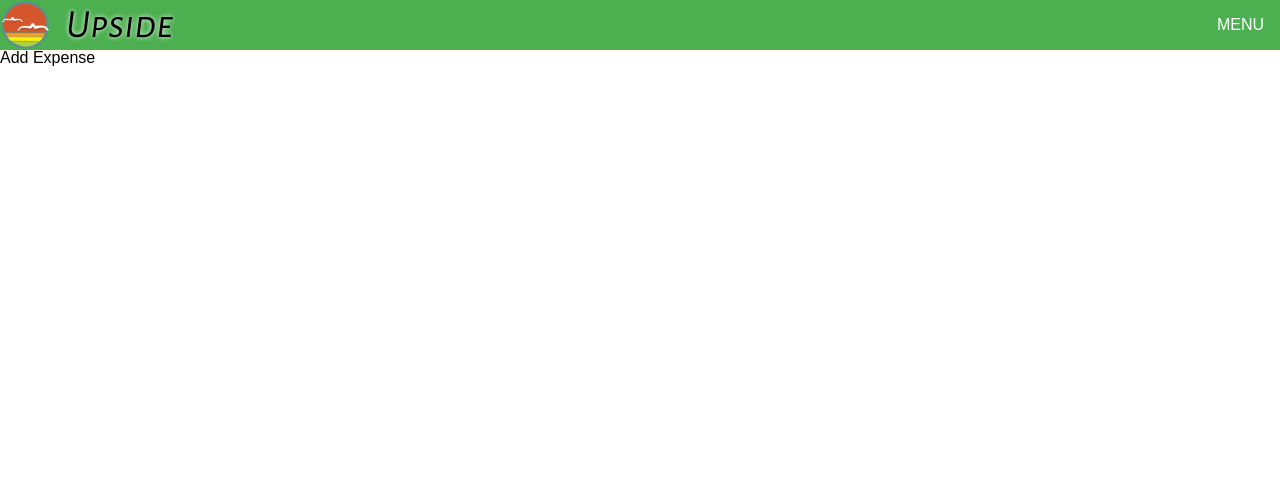
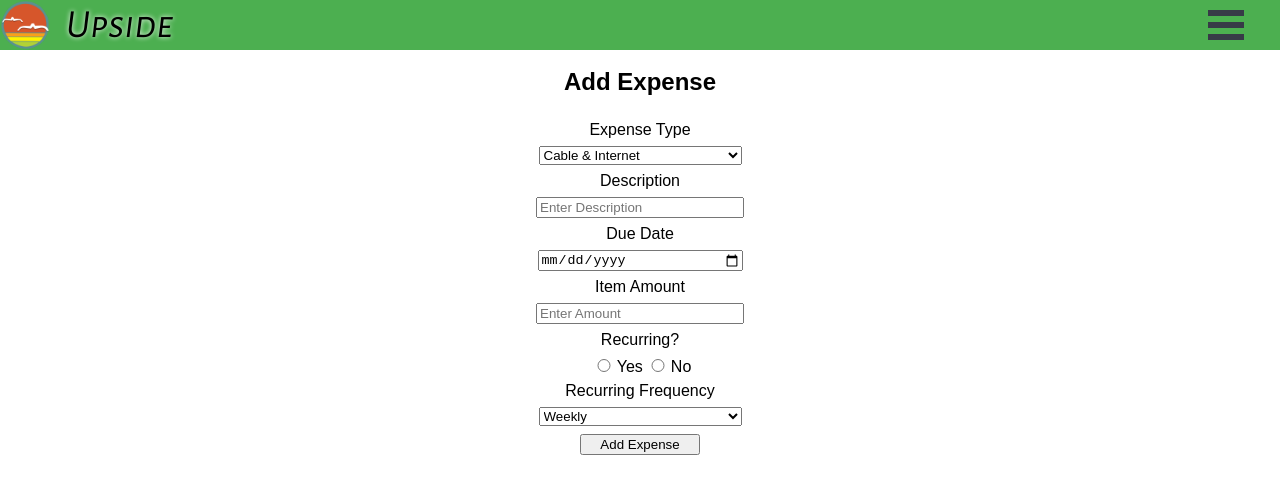
Before and after one commit to Evan-Gilbert-1212/upside, a React (Create React App) app: page /add-expense in a window 1280 px wide. Shown: the top 494 px of the page. Built offline with nearby package versions, Linux system fonts and the light colour scheme.

Commit message:
Completed Version 1 of HTML/CSS

```diff
--- a/package.json
+++ b/package.json
@@ -31,6 +31,7 @@
   "dependencies": {
     "json": "^9.0.6",
     "react": "^16.13.1",
+    "react-burger-menu": "^2.6.13",
     "react-dom": "^16.13.1",
     "react-router-dom": "^5.1.2",
     "react-scripts": "^3.4.1"
--- a/public/index.html
+++ b/public/index.html
@@ -26,7 +26,7 @@
       work correctly both with client-side routing and a non-root public URL.
       Learn how to configure a non-root public URL by running `npm run build`.
     -->
-    <title>upside</title>
+    <title>Upside Budget Manager</title>
   </head>
   <body>
     <noscript>
--- a/src/App.jsx
+++ b/src/App.jsx
@@ -6,24 +6,32 @@ import AddAccount from './pages/AddAccount'
 import AddCreditCard from './pages/AddCreditCard'
 import AddExpense from './pages/AddExpense'
 import AddRevenue from './pages/AddRevenue'
+import { slide as Menu } from 'react-burger-menu'
 
 class App extends Component {
   render() {
     return (
       <Router>
+        <Menu right>
+          <a id="home" className="menu-item" href="/">
+            Home
+          </a>
+          <a id="add-account" className="menu-item" href="/add-account">
+            Add Account
+          </a>
+          <a id="add-credit-card" className="menu-item" href="/add-credit-card">
+            Add Credit Card
+          </a>
+          <a id="add-expense" className="menu-item" href="/add-expense">
+            Add Expense
+          </a>
+          <a id="add-revenue" className="menu-item" href="/add-revenue">
+            Add Revenue
+          </a>
+        </Menu>
         <header>
           <img className="header-logo" src={logo} alt="Website Logo" />
           <span className="website-name">Upside</span>
-          <div class="dropdown-menu">
-            <button class="menu-button">MENU</button>
-            <div class="dropdown-content">
-              <Link to="/">Home</Link>
-              <Link to="/add-account">Add Account</Link>
-              <Link to="/add-credit-card">Add Credit Card</Link>
-              <Link to="/add-expense">Add Expense</Link>
-              <Link to="/add-revenue">Add Revenue</Link>
-            </div>
-          </div>
         </header>
         <Switch>
           <Route exact path="/" component={HomePage}></Route>
--- a/src/index.css
+++ b/src/index.css
@@ -15,7 +15,7 @@ header {
   display: flex;
   align-items: center;
   height: 50px;
-  background-color: #4CAF50;
+  background-color: #4caf50;
 }
 
 .header-logo {
@@ -31,54 +31,118 @@ header {
   text-shadow: 0px 0px 5px white;
 }
 
-.menu-button {
-  background-color: #4CAF50;
-  color: white;
-  padding: 16px;
-  font-size: 16px;
-  border: none;
-  height: 50px;
-}
-
-.dropdown-menu {
-  position: relative;
-  display: inline-block;
-  margin-left: auto;
-}
-
-.dropdown-content {
-  display: none;
-  position: absolute;
-  background-color: #f1f1f1;
-  min-width: 160px;
-  box-shadow: 0px 8px 16px 0px rgba(0, 0, 0, 0.2);
-  z-index: 1;
-  right: 0;
-}
-
-.dropdown-content a {
-  color: black;
-  padding: 12px 16px;
-  text-decoration: none;
-  display: block;
-}
-
-.dropdown-content a:hover {
-  background-color: #ddd;
-}
-
-.dropdown-menu:hover .dropdown-content {
-  display: block;
-}
-
-.dropdown-menu:hover .menu-button:active, .dropdown-menu:hover .menu-button:active+.dropdown-content {
-  display: none;
-}
-
-.dropdown-menu:hover .menu-button {
-  background-color: #3e8e41;
-}
-
 .summary-section {
   text-align: center;
 }
+
+/* Position and sizing of burger button */
+
+.bm-burger-button {
+  position: fixed;
+  width: 36px;
+  height: 30px;
+  right: 36px;
+  top: 10px;
+}
+
+/* Color/shape of burger icon bars */
+
+.bm-burger-bars {
+  background: #373a47;
+}
+
+/* Color/shape of burger icon bars on hover*/
+
+.bm-burger-bars-hover {
+  background: #a90000;
+}
+
+/* Position and sizing of clickable cross button */
+
+.bm-cross-button {
+  height: 24px;
+  width: 24px;
+}
+
+/* Color/shape of close button cross */
+
+.bm-cross {
+  background: #bdc3c7;
+}
+
+/*
+Sidebar wrapper styles
+Note: Beware of modifying this element as it can break the animations - you should not need to touch it in most cases
+*/
+
+.bm-menu-wrap {
+  position: fixed;
+  height: 100vh;
+}
+
+/* General sidebar styles */
+
+.bm-menu {
+  background: #373a47;
+  padding: 2.5em 1.5em 0;
+  font-size: 1.15em;
+  height: 95%;
+}
+
+/* Morph shape necessary with bubble or elastic */
+
+.bm-morph-shape {
+  fill: #373a47;
+}
+
+/* Wrapper for item list */
+
+.bm-item-list {
+  color: #b8b7ad;
+  padding: 0.8em;
+}
+
+/* Individual item */
+
+.bm-item {
+  display: inline-block;
+  color: white;
+  margin-bottom: 1rem;
+}
+
+/* Styling of overlay */
+
+.bm-overlay {
+  background: rgba(0, 0, 0, 0.3);
+  height: 100vh;
+  width: 100vh;
+}
+
+.add-item {
+  display: flex;
+  flex-direction: column;
+  align-items: center;
+}
+
+label {
+  margin-top: 0.5rem;
+  margin-bottom: 0.5rem;
+}
+
+input {
+  width: 200px;
+}
+
+select {
+  width: 203px;
+}
+
+button {
+  width: 120px;
+  margin-top: 0.5rem;
+  margin-bottom: 0.5rem;
+}
+
+.radio-button {
+  width: 20px;
+}
--- a/src/pages/AddAccount.jsx
+++ b/src/pages/AddAccount.jsx
@@ -2,7 +2,19 @@ import React, { Component } from 'react'
 
 class AddAccount extends Component {
   render() {
-    return <div>Add Account</div>
+    return (
+      <section className="add-item">
+        <h2>Add Account</h2>
+        <label>Account Type</label>
+        <select className="account-dropdown">
+          <option value="Checking">Checking</option>
+          <option value="Savings">Savings</option>
+        </select>
+        <label>Opening Balance</label>
+        <input type="text" placeholder="Enter Account Balance"></input>
+        <button>Add Account</button>
+      </section>
+    )
   }
 }
 
--- a/src/pages/AddCreditCard.jsx
+++ b/src/pages/AddCreditCard.jsx
@@ -2,7 +2,16 @@ import React, { Component } from 'react'
 
 class AddCreditCard extends Component {
   render() {
-    return <div>Add Credit Card</div>
+    return (
+      <section className="add-item">
+        <h2>Add Credit Card</h2>
+        <label>Credit Card Issuer</label>
+        <input type="text" placeholder="Enter Credit Card Issuer"></input>
+        <label>Opening Balance</label>
+        <input type="text" placeholder="Enter Account Balance"></input>
+        <button>Add Credit Card</button>
+      </section>
+    )
   }
 }
 
--- a/src/pages/AddExpense.jsx
+++ b/src/pages/AddExpense.jsx
@@ -2,7 +2,61 @@ import React, { Component } from 'react'
 
 class AddExpense extends Component {
   render() {
-    return <div>Add Expense</div>
+    return (
+      <section className="add-item">
+        <h2>Add Expense</h2>
+        <label>Expense Type</label>
+        <select className="expense-dropdown">
+          <option value="Cable & Internet">Cable & Internet</option>
+          <option value="Car - Gas">Car - Gas</option>
+          <option value="Car - Insurance">Car - Insurance</option>
+          <option value="Cell Phone">Cell Phone</option>
+          <option value="Education">Education</option>
+          <option value="Entertainment">Entertainment</option>
+          <option value="Food">Food</option>
+          <option value="Health Insurance">Health Insurance</option>
+          <option value="Utilities - Gas">Utilities - Gas</option>
+          <option value="Utilities - Electricity">
+            Utilities - Electricity
+          </option>
+          <option value="Rent">Rent</option>
+          <option value="Other">Other</option>
+        </select>
+        <label>Description</label>
+        <input type="text" placeholder="Enter Description"></input>
+        <label>Due Date</label>
+        <input type="date" placeholder="Select Due Date"></input>
+        <label>Item Amount</label>
+        <input type="text" placeholder="Enter Amount"></input>
+        <label>Recurring?</label>
+        <div>
+          <input
+            className="radio-button"
+            type="radio"
+            id="yes-button"
+            name="recurring-radio"
+            value="true"
+          ></input>
+          <label for="yes-button">Yes</label>
+          <input
+            className="radio-button"
+            type="radio"
+            id="no-button"
+            name="recurring-radio"
+            value="false"
+          ></input>
+          <label for="no-button">No</label>
+        </div>
+        <label>Recurring Frequency</label>
+        <select className="recurring-dropdown">
+          <option value="Weekly">Weekly</option>
+          <option value="Monthly">Monthly</option>
+          <option value="Quarterly">Quarterly</option>
+          <option value="Annually">Annually</option>
+        </select>
+        <button>Add Expense</button>
+      </section>
+    )
   }
 }
 
--- a/src/pages/AddRevenue.jsx
+++ b/src/pages/AddRevenue.jsx
@@ -2,7 +2,51 @@ import React, { Component } from 'react'
 
 class AddRevenue extends Component {
   render() {
-    return <div>Add Revenue</div>
+    return (
+      <section className="add-item">
+        <h2>Add Revenue</h2>
+        <label>Revenue Type</label>
+        <select className="revenue-dropdown">
+          <option value="Salary">Salary</option>
+          <option value="IRS Tax Refund">IRS Tax Refund</option>
+          <option value="Interest">Interest</option>
+          <option value="Other">Other</option>
+        </select>
+        <label>Description</label>
+        <input type="text" placeholder="Enter Description"></input>
+        <label>Receipt Date</label>
+        <input type="date" placeholder="Select Receipt Date"></input>
+        <label>Item Amount</label>
+        <input type="text" placeholder="Enter Amount"></input>
+        <label>Recurring?</label>
+        <div>
+          <input
+            className="radio-button"
+            type="radio"
+            id="yes-button"
+            name="recurring-radio"
+            value="true"
+          ></input>
+          <label for="yes-button">Yes</label>
+          <input
+            className="radio-button"
+            type="radio"
+            id="no-button"
+            name="recurring-radio"
+            value="false"
+          ></input>
+          <label for="no-button">No</label>
+        </div>
+        <label>Recurring Frequency</label>
+        <select className="recurring-dropdown">
+          <option value="Weekly">Weekly</option>
+          <option value="Monthly">Monthly</option>
+          <option value="Quarterly">Quarterly</option>
+          <option value="Annually">Annually</option>
+        </select>
+        <button>Add Revenue</button>
+      </section>
+    )
   }
 }
 
```
Also changed, not shown: 1 other file (tests, documents, lock files or other folders).
